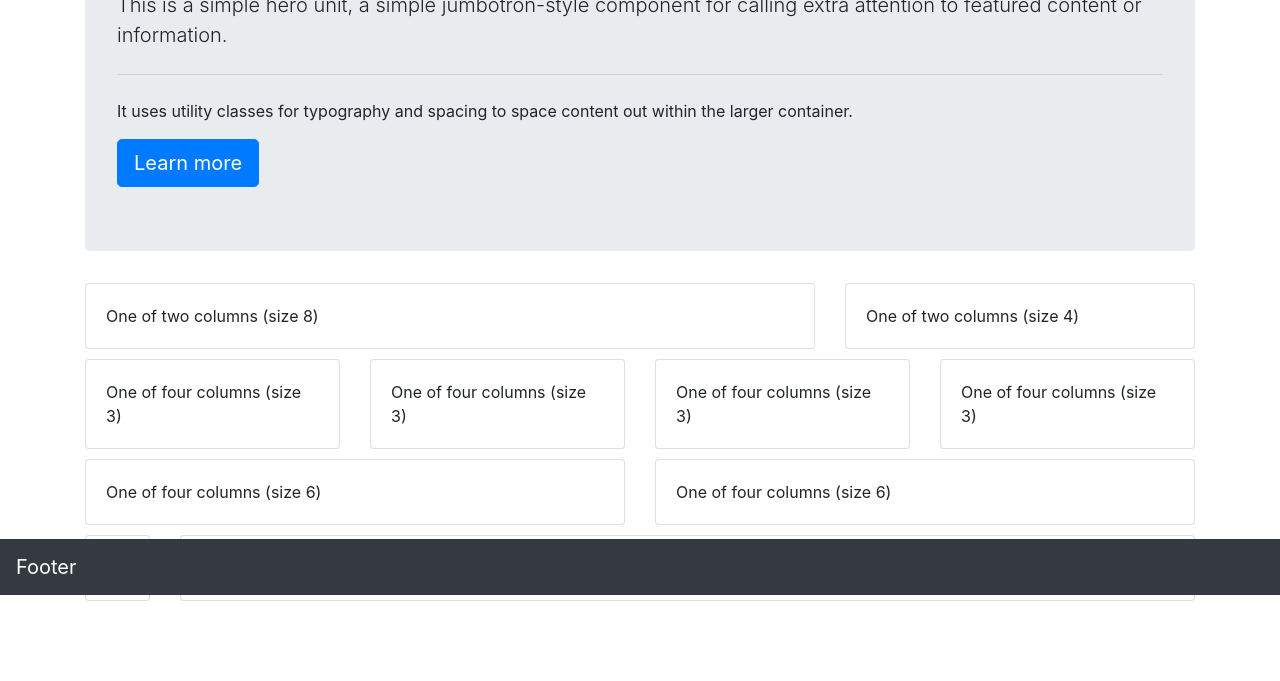
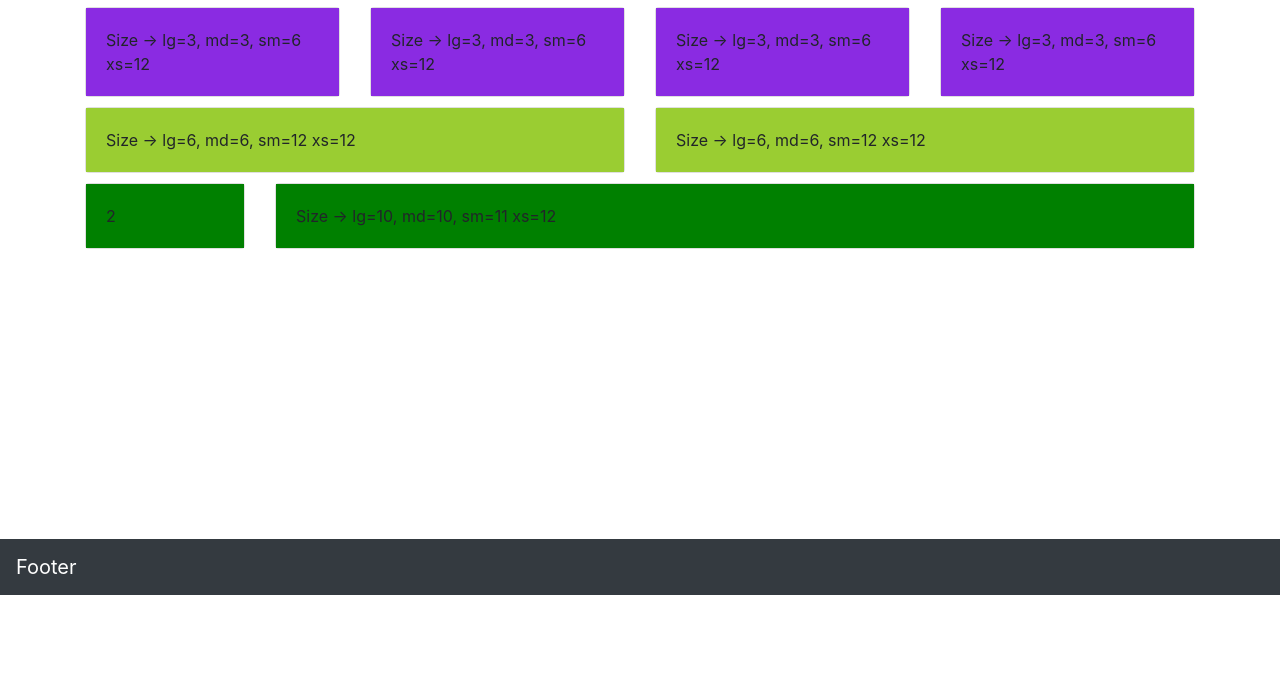
Before and after one commit to callmemapa/gridexample.github.io, a plain HTML site: page index.html in a window 1280 px wide. Shown: the part 205-886 px from the top of the page. After the commit the page ends 800 px from the top, so only its background shows below. Drawn offline with nearby package versions, Linux system fonts and the light colour scheme.

Commit message:
últimos cambios

```diff
--- a/index.html
+++ b/index.html
@@ -42,73 +42,66 @@
         </div>
       </nav>
     </header>
-    <div class="container" style="margin-bottom: 80px">
-        <div class="jumbotron">
-          <h1 class="display-4">Hello, world!</h1>
-          <p class="lead">This is a simple hero unit, a simple jumbotron-style component for calling extra attention to featured content or information.</p>
-          <hr class="my-4">
-          <p>It uses utility classes for typography and spacing to space content out within the larger container.</p>
-          <a class="btn btn-primary btn-lg" href="#" role="button">Learn more</a>
-        </div>
+    <div class="container" style="margin-bottom: 80px; margin-top: 80px;">
         <div class="row">
-          <div class="col-md-8">
+          <div class="col-lg-8 col-md-7 col-sm-6 col-xs-12">
             <div class="card">
-              <div class="card-body">
-                <p class="card-text">One of two columns (size 8)</p>
+              <div class="card-body" style="background-color: aqua;">
+                <p class="card-text">Size -> lg=8, md=7, sm=6 xs=12</p>
               </div>
             </div>
           </div>
-          <div class="col-md-4">
+          <div class="col-lg-4 col-md-5 col-sm-6 col-xs-12">
             <div class="card">
-              <div class="card-body">
-                <p class="card-text">One of two columns (size 4)</p>
+              <div class="card-body" style="background-color: aqua;">
+                <p class="card-text">Size -> lg=4, md=5, sm=6 xs=12</p>
                 </div>
              </div>
           </div>
         </div>
         <div class="row" style="margin-top: 10px">
-          <div class="col-md-3">
+          <div class="col-lg-3 col-md-3 col-sm-6 col-xs-12">
               <div class="card">
-                  <div class="card-body">One of four columns (size 3)</div>
+                  <div class="card-body" style="background-color: blueviolet;">Size -> lg=3, md=3, sm=6 xs=12</div>
                 </div>
           </div>
-          <div class="col-md-3">
+          <div class="col-lg-3 col-md-3 col-sm-6 col-xs-12">
               <div class="card">
-                  <div class="card-body">One of four columns (size 3)</div>
+                  <div class="card-body" style="background-color: blueviolet;">Size -> lg=3, md=3, sm=6 xs=12</div>
                 </div>
           </div>
-          <div class="col-md-3">
+          <div class="col-lg-3 col-md-3 col-sm-6 col-xs-12">
               <div class="card">
-                  <div class="card-body">One of four columns (size 3)</div>
+                  <div class="card-body" style="background-color: blueviolet;">Size -> lg=3, md=3, sm=6 xs=12</div>
                 </div>
           </div>
-          <div class="col-md-3">
+          <div class="col-lg-3 col-md-3 col-sm-6 col-xs-12">
               <div class="card">
-                  <div class="card-body">One of four columns (size 3)</div>
+                  <div class="card-body" style="background-color: blueviolet;">Size -> lg=3, md=3, sm=6 xs=12</div>
                 </div>
           </div>
         </div>
         <div class="row" style="margin-top: 10px">
-          <div class="col-md-6">
+          <div class="col-lg-6 col-md-6 col-sm-12 col-xs-12">
             <div class="card">
-              <div class="card-body">One of four columns (size 6)</div>
+              <div class="card-body" style="background-color: yellowgreen;">Size -> lg=6, md=6, sm=12 xs=12</div>
             </div>
           </div>
-          <div class="col-md-6">
+          <div class="col-lg-6 col-md-6 col-sm-12 col-xs-12">
             <div class="card">
-              <div class="card-body">One of four columns (size 6)</div>
+              <div class="card-body" style="background-color: yellowgreen;">Size -> lg=6, md=6, sm=12 xs=12</div>
             </div>
           </div>
         </div>
         <div class="row" style="margin-top: 10px">
-            <div class="col-md-1">
+            <div class="col-lg-2 col-md-2 col-sm-2 col-xs-12">
               <div class="card">
-                <div class="card-body">s1</div>
+                <div class="card-body" style="background-color: green;">2</div>
               </div>
             </div>
-            <div class="col-md-11">
+            <div class="col-lg-10 col-md-10 col-sm-10 col-xs-12">
               <div class="card">
-                <div class="card-body">One of two columns (size 11)</div>
+                <div class="card-body" style="background-color: green;">Size -> lg=10, md=10, sm=11 xs=12</div>
               </div>
             </div>
           </div>
```
